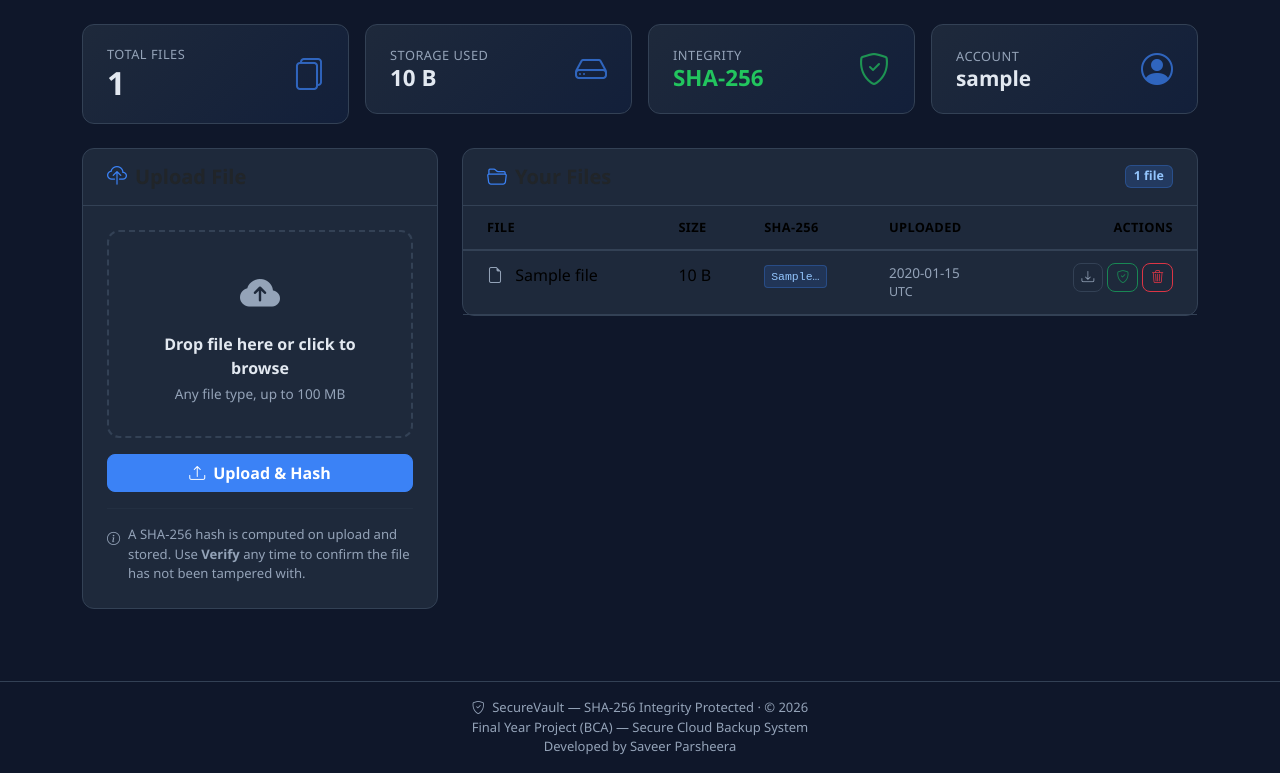
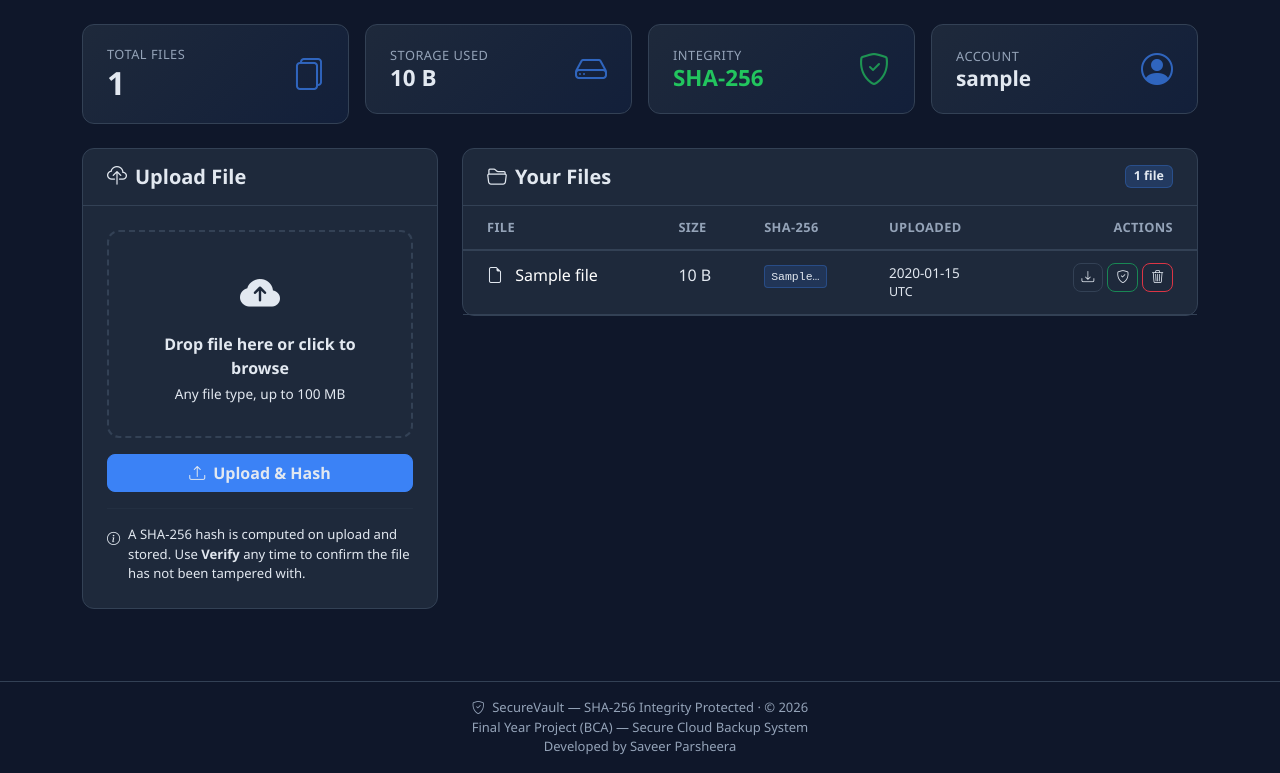
Before and after one commit to SaveerIsOP/secure-file-vault, a Flask app: page /dashboard in a window 1280 px wide. Shown: the part 57-830 px from the top of the page. Run offline with Flask 3, Linux system fonts and the light colour scheme; the visitor is signed in with stand-in values (Sample User, id 1); tables that the repository leaves empty hold one stand-in row (values such as "Sample post").

Commit message:
Update dashboard.html

```diff
--- a/templates/dashboard.html
+++ b/templates/dashboard.html
@@ -2,6 +2,40 @@
 {% block title %}Dashboard — SecureVault{% endblock %}
 
 {% block content %}
+
+<style>
+/* Force white text everywhere in dashboard */
+.card,
+.card * {
+  color: #e2e8f0 !important;
+}
+
+/* Table fix */
+.table,
+.table * {
+  color: #e2e8f0 !important;
+}
+
+/* Header slightly dim */
+.table thead th {
+  color: #94a3b8 !important;
+}
+
+/* File name stronger */
+.file-name {
+  color: #ffffff !important;
+}
+
+/* Upload text */
+.upload-zone p {
+  color: #e2e8f0 !important;
+}
+
+/* Small muted text */
+small, .text-muted {
+  color: #94a3b8 !important;
+}
+</style>
 
 {% set total_size = files | sum(attribute='size') %}
 
```
